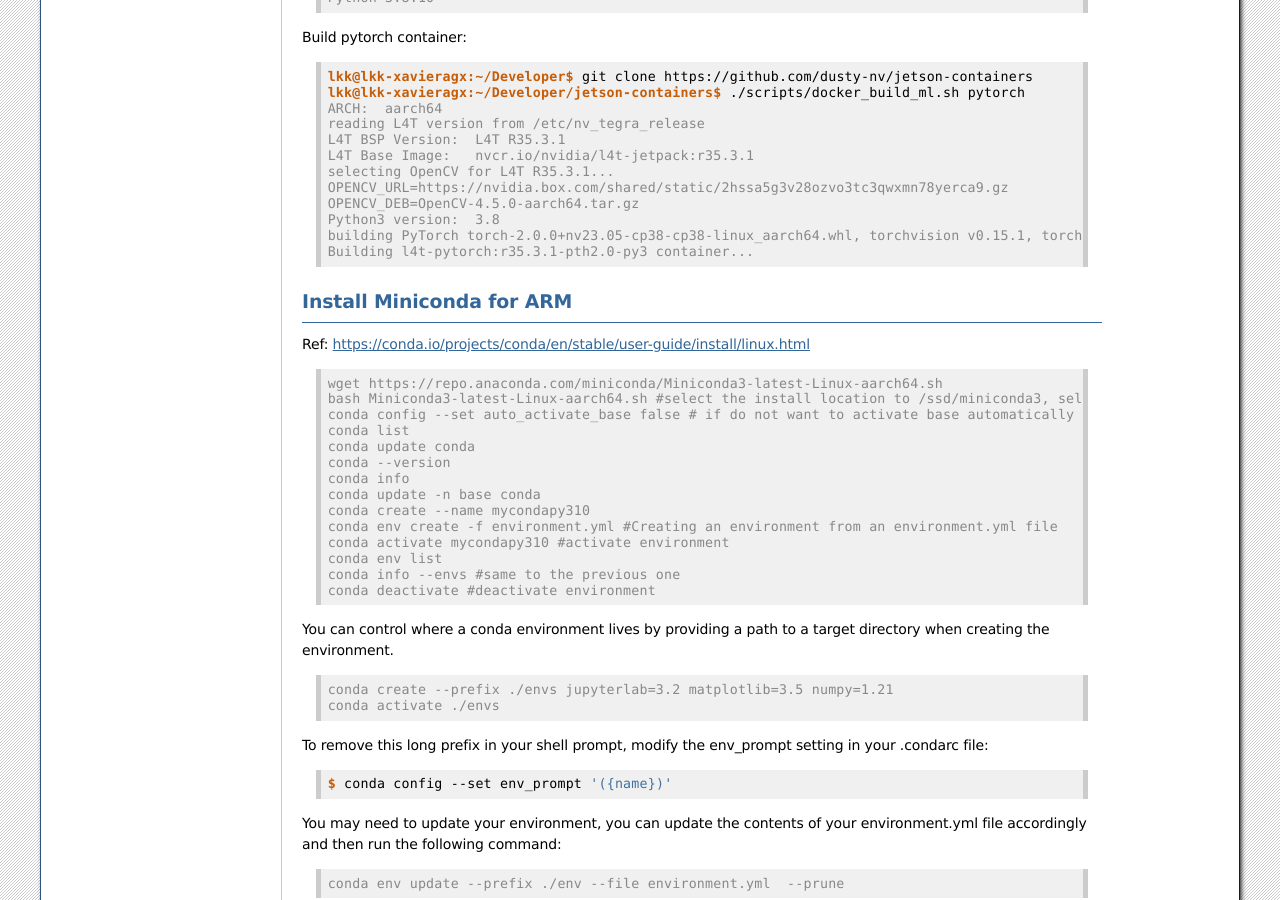
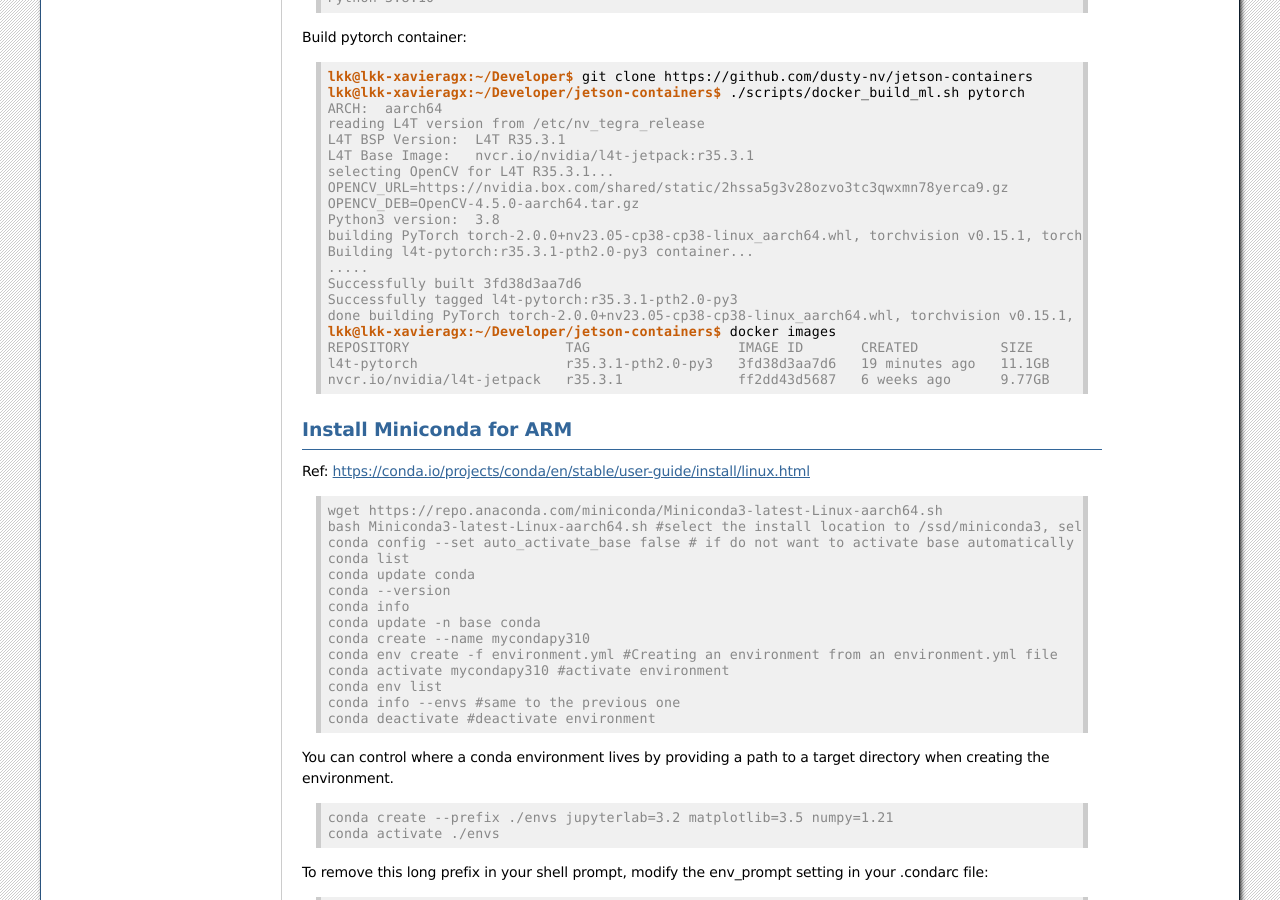
Before and after one commit to lkk688/mytutorial, a Sphinx documentation site: the page built from docs/source/jetson.rst, in a window 1280 px wide and 900 px high, scrolled down 4776 px. Built offline with Sphinx 7.4.7, drawn with Linux system fonts in a browser that asks for light colours.

Commit message:
Update jetson.rst

```diff
--- a/docs/source/jetson.rst
+++ b/docs/source/jetson.rst
@@ -202,6 +202,15 @@
    Python3 version:  3.8
    building PyTorch torch-2.0.0+nv23.05-cp38-cp38-linux_aarch64.whl, torchvision v0.15.1, torchaudio v2.0.1, cuda arch 7.2;8.7
    Building l4t-pytorch:r35.3.1-pth2.0-py3 container...
+   .....
+   Successfully built 3fd38d3aa7d6
+   Successfully tagged l4t-pytorch:r35.3.1-pth2.0-py3
+   done building PyTorch torch-2.0.0+nv23.05-cp38-cp38-linux_aarch64.whl, torchvision v0.15.1, torchaudio v2.0.1, cuda arch 7.2;8.7
+   lkk@lkk-xavieragx:~/Developer/jetson-containers$ docker images
+   REPOSITORY                   TAG                  IMAGE ID       CREATED          SIZE
+   l4t-pytorch                  r35.3.1-pth2.0-py3   3fd38d3aa7d6   19 minutes ago   11.1GB
+   nvcr.io/nvidia/l4t-jetpack   r35.3.1              ff2dd43d5687   6 weeks ago      9.77GB
+
 
 
 
```
